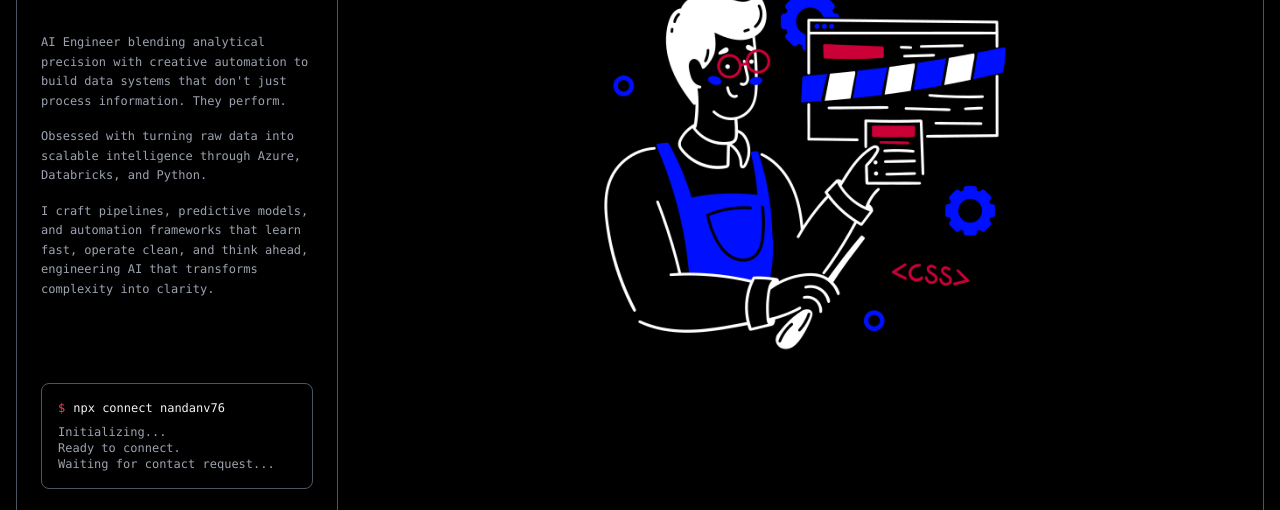
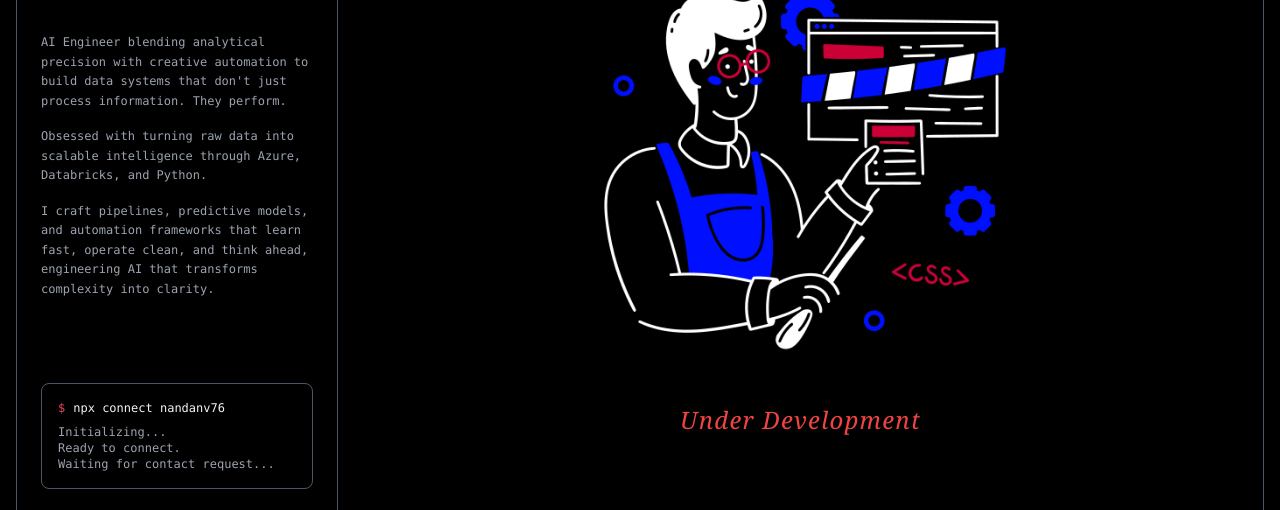
Before and after one commit to nandan2003/portfolio, an Astro site: page / in a window 1280 px wide. Both pictures are taken after a click on the label "AI Avatar". Shown: the part 175-685 px from the top of the page. Built offline with nearby package versions, Linux system fonts and the light colour scheme; Astro itself is replaced by a stand-in of ours; some packages are replaced by stand-ins of ours.

Commit message:
AI Avatar

```diff
--- a/src/components/ContentAvatar.astro
+++ b/src/components/ContentAvatar.astro
@@ -3,8 +3,7 @@
 import constructionImage from '../assets/under_construction.png';
 ---
 
-<div class="w-full h-full flex grow justify-center items-center p-4">
-
+<div class="w-full h-full flex flex-col justify-center items-center p-4">
   <img
     src={constructionImage.src}
     width={constructionImage.width}
@@ -12,4 +11,7 @@ import constructionImage from '../assets/under_construction.png';
     alt="Under Construction"
     class="max-w-md max-h-[500px] w-full h-auto object-contain"
   />
+  <p class="text-red-500 text-2xl font-serif italic tracking-wider mt-6">
+    Under Development
+  </p>
 </div>
```
Lines whose indentation alone changed are shown as unchanged.
